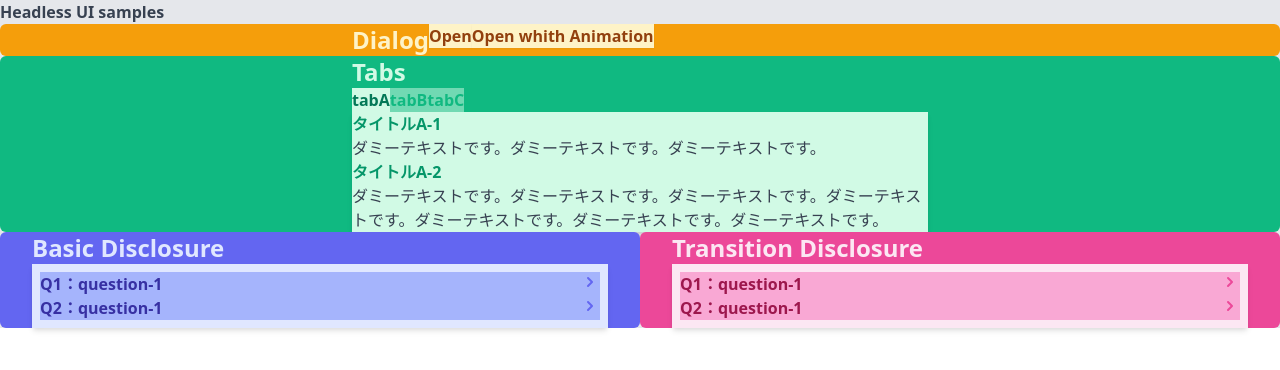
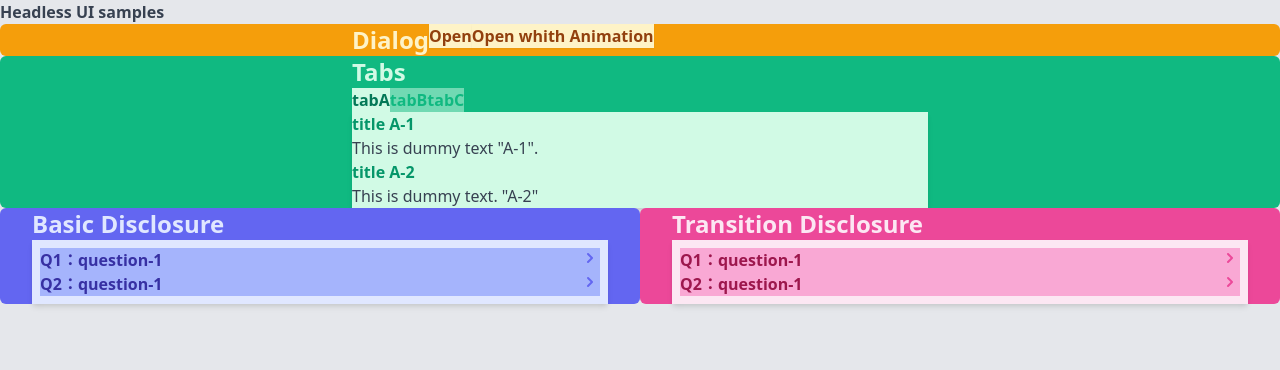
Before and after one commit to K-shigehito/headlessui-example, a Vue app: page / in a window 1280 px wide. Shown: the top 370 px of the page. Built offline with nearby package versions, Linux system fonts and the light colour scheme.

Commit message:
スタイル修正

```diff
--- a/src/App.vue
+++ b/src/App.vue
@@ -1,84 +1,13 @@
-import HelloWorld from './components/HelloWorld.vue';
-<script setup lang="ts">
-// This starter template is using Vue 3 <script setup> SFCs
-// Check out https://v3.vuejs.org/api/sfc-script-setup.html#sfc-script-setup
-import BasicDialog from './components/BasicDialog.vue';
-import BasicDisclosure from './components/BasicDisclosure.vue';
-import BasicTabs from './components/BasicTabs.vue';
-import TransitionDialog from './components/TransitionDialog.vue';
-import TransitionDisclosure from './components/TransitionDisclosure.vue';
-</script>
-
 <template>
-  <div class="py-[24px] px-[12px] md:px-[30px] bg-gray-200 w-full h-full">
-    <h2 class="text-[30px] font-bold text-gray-700">Headless UI samples</h2>
-
-    <div class="grid grid-cols-2 auto-rows-auto gap-[24px]">
-      <div
-        class="
-          col-span-2
-          mt-[24px]
-          bg-yellow-500
-          px-[24px]
-          pt-[18px]
-          pb-[18px]
-          rounded-md
-        "
-      >
-        <div class="flex max-w-xl mx-auto">
-          <h2 class="text-2xl font-bold text-yellow-100">Dialog</h2>
-          <div class="ml-[24px]">
-            <BasicDialog />
-          </div>
-          <div class="ml-[12px]">
-            <TransitionDialog />
-          </div>
-        </div>
-      </div>
-
-      <div
-        class="col-span-2 bg-green-500 px-[24px] pt-[18px] pb-[30px] rounded-md"
-      >
-        <div class="max-w-xl mx-auto">
-          <h2 class="text-2xl font-bold text-green-100">Tabs</h2>
-          <div class="mt-[18px]">
-            <BasicTabs />
-          </div>
-        </div>
-      </div>
-
-      <div
-        class="
-          col-span-1
-          bg-indigo-500
-          px-[24px]
-          pt-[18px]
-          pb-[30px]
-          rounded-md
-        "
-      >
-        <div class="max-w-xl mx-auto">
-          <h2 class="text-2xl font-bold text-indigo-100">Basic Disclosure</h2>
-          <div class="mt-[18px]">
-            <BasicDisclosure />
-          </div>
-        </div>
-      </div>
-
-      <div
-        class="col-span-1 bg-pink-500 px-[24px] pt-[18px] pb-[30px] rounded-md"
-      >
-        <div class="max-w-xl mx-auto">
-          <h2 class="text-2xl font-bold text-pink-100">
-            Transition Disclosure
-          </h2>
-          <div class="mt-[18px]">
-            <TransitionDisclosure />
-          </div>
-        </div>
-      </div>
-    </div>
+  <div class="h-screen">
+    <Samples />
   </div>
 </template>
 
-<style></style>
+<script lang="ts">
+import { defineComponent } from 'vue';
+import Samples from './views/Samples.vue';
+export default defineComponent({
+  components: { Samples },
+});
+</script>
--- a/src/components/BasicTabs.vue
+++ b/src/components/BasicTabs.vue
@@ -33,7 +33,7 @@
               <h3 class="mb-[4px] text-[16px] text-green-600 font-bold">
                 {{ detail.name }}
               </h3>
-              <p class="text-[12px] text-gray-700">
+              <p class="text-[14px] text-gray-700">
                 {{ detail.description }}
               </p>
             </li>
@@ -63,43 +63,37 @@ export default defineComponent({
       tabA: [
         {
           id: 1,
-          name: 'タイトルA-1',
-          description:
-            'ダミーテキストです。ダミーテキストです。ダミーテキストです。',
+          name: 'title A-1',
+          description: 'This is dummy text "A-1".',
         },
         {
           id: 2,
-          name: 'タイトルA-2',
-          description:
-            'ダミーテキストです。ダミーテキストです。ダミーテキストです。ダミーテキストです。ダミーテキストです。ダミーテキストです。ダミーテキストです。',
+          name: 'title A-2',
+          description: 'This is dummy text. "A-2"',
         },
       ],
       tabB: [
         {
           id: 1,
-          name: 'タイトルB-1',
-          description:
-            'ダミーテキストです。ダミーテキストです。ダミーテキストです。',
-        },
-        {
-          id: 2,
-          name: 'タイトルB-2',
-          description:
-            'ダミーテキストです。ダミーテキストです。ダミーテキストです。',
+          name: 'title B-1',
+          description: 'This is dummy text. "B-1"',
         },
       ],
       tabC: [
         {
           id: 1,
-          name: 'タイトルC-1',
-          description:
-            'ダミーテキストです。ダミーテキストです。ダミーテキストです。ダミーテキストです。ダミーテキストです。ダミーテキストです。ダミーテキストです。',
+          name: 'title C-1',
+          description: 'This is dummy text. "C-1"',
         },
         {
           id: 2,
-          name: 'タイトルC-2',
-          description:
-            'ダミーテキストです。ダミーテキストです。ダミーテキストです。ダミーテキストです。ダミーテキストです。ダミーテキストです。ダミーテキストです。',
+          name: 'title C-2',
+          description: 'This is dummy text. "C-1"',
+        },
+        {
+          id: 3,
+          name: 'title C-3',
+          description: 'This is dummy text. "C-3"',
         },
       ],
     });
--- /dev/null
+++ b/src/views/Samples.vue
@@ -0,0 +1,89 @@
+<template>
+  <div class="py-[24px] px-[12px] md:px-[30px] bg-gray-200 w-full min-h-full">
+    <h2 class="text-[30px] font-bold text-gray-700">Headless UI samples</h2>
+
+    <div class="grid grid-cols-2 auto-rows-auto gap-[24px]">
+      <div
+        class="
+          col-span-2
+          mt-[24px]
+          bg-yellow-500
+          px-[24px]
+          pt-[18px]
+          pb-[18px]
+          rounded-md
+        "
+      >
+        <div class="flex max-w-xl mx-auto">
+          <h2 class="text-2xl font-bold text-yellow-100">Dialog</h2>
+          <div class="ml-[24px]">
+            <BasicDialog />
+          </div>
+          <div class="ml-[12px]">
+            <TransitionDialog />
+          </div>
+        </div>
+      </div>
+
+      <div
+        class="col-span-2 bg-green-500 px-[24px] pt-[18px] pb-[30px] rounded-md"
+      >
+        <div class="max-w-xl mx-auto">
+          <h2 class="text-2xl font-bold text-green-100">Tabs</h2>
+          <div class="mt-[18px]">
+            <BasicTabs />
+          </div>
+        </div>
+      </div>
+
+      <div
+        class="
+          col-span-1
+          bg-indigo-500
+          px-[24px]
+          pt-[18px]
+          pb-[30px]
+          rounded-md
+        "
+      >
+        <div class="max-w-xl mx-auto">
+          <h2 class="text-2xl font-bold text-indigo-100">Basic Disclosure</h2>
+          <div class="mt-[18px]">
+            <BasicDisclosure />
+          </div>
+        </div>
+      </div>
+
+      <div
+        class="col-span-1 bg-pink-500 px-[24px] pt-[18px] pb-[30px] rounded-md"
+      >
+        <div class="max-w-xl mx-auto">
+          <h2 class="text-2xl font-bold text-pink-100">
+            Transition Disclosure
+          </h2>
+          <div class="mt-[18px]">
+            <TransitionDisclosure />
+          </div>
+        </div>
+      </div>
+    </div>
+  </div>
+</template>
+
+<script lang="ts">
+import { defineComponent } from 'vue';
+import BasicDialog from '../components/BasicDialog.vue';
+import BasicDisclosure from '../components/BasicDisclosure.vue';
+import BasicTabs from '../components/BasicTabs.vue';
+import TransitionDialog from '../components/TransitionDialog.vue';
+import TransitionDisclosure from '../components/TransitionDisclosure.vue';
+export default defineComponent({
+  components: {
+    BasicDialog,
+    BasicDisclosure,
+    BasicTabs,
+    TransitionDialog,
+    TransitionDisclosure,
+  },
+});
+</script>
```
